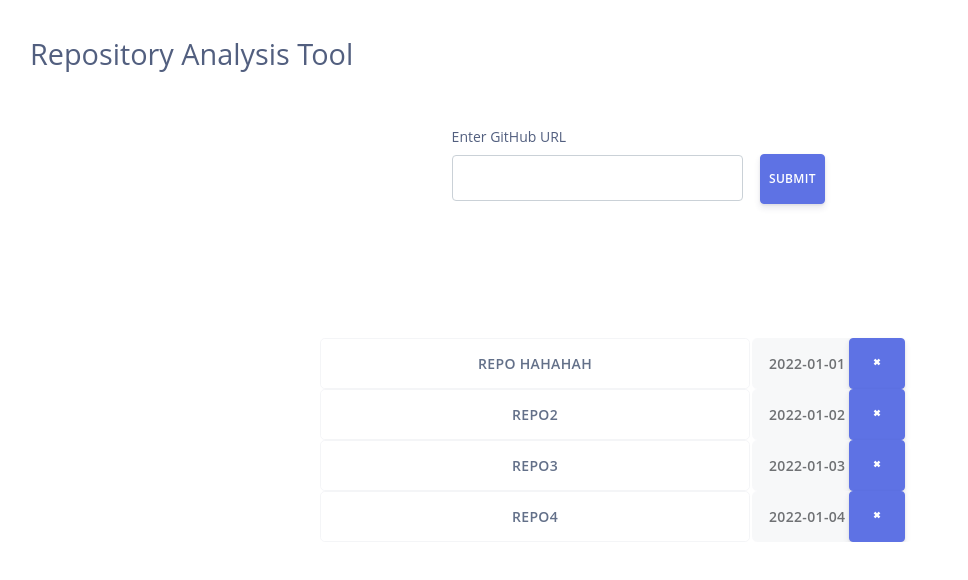
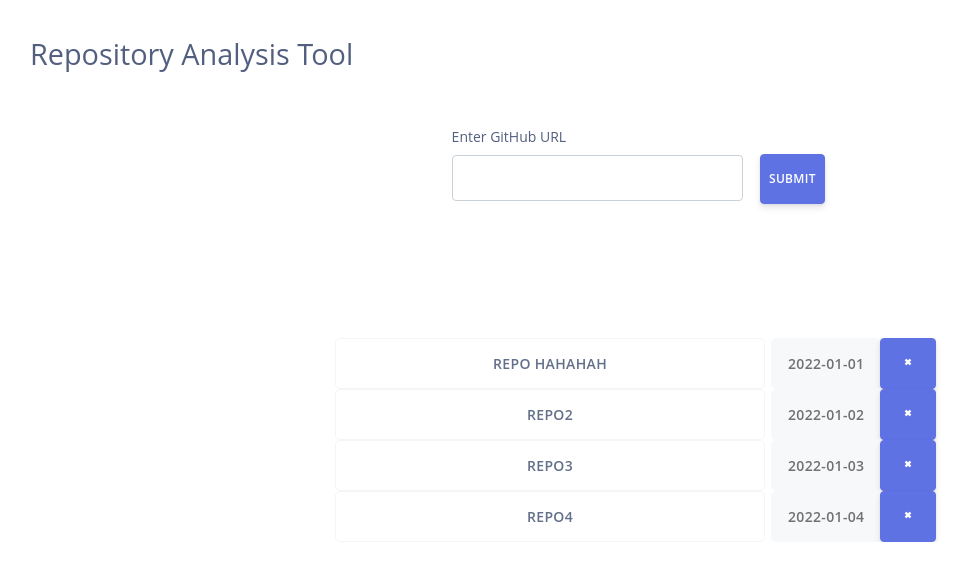
Before and after one commit to EduardoCalvoUribe/GitHubRepositoryAnalysisTool, a Vue app in the folder frontend/: page / in a window 1280 px wide. Shown: the top 580 px of the page, without its empty margins (2-970 px from the left). Built offline with nearby package versions, Linux system fonts and the light colour scheme.

Commit message:
The grids and boxes are aligned better.

```diff
--- a/frontend/src/App.vue
+++ b/frontend/src/App.vue
@@ -141,14 +141,14 @@ export default {
 
   <div class="container ct-example-row" v-for="repo in repoInfo">
     <div class="row">
+      <div class="col-2">
+        <span><base-button style="width: 300%; margin-left: 202px" outline type="secondary" size = "lg">{{ repo.name }}</base-button></span>
+      </div>
       <div class="col-1">
-        <span><base-button style=" margin-left: 619px" size="lg" type="secondary" disabled>{{ repo.last_accessed }}</base-button></span>
-      </div>
-      <div class="col-2">
-        <span><base-button style="width: 300%; margin-left: 100px" outline type="secondary" size = "lg">{{ repo.name }}</base-button></span>
+        <span><base-button style=" margin-left: 465px" size="lg" type="secondary" disabled>{{ repo.last_accessed }}</base-button></span>
       </div>
       <div class="col-3">
-        <span><base-button style="margin-left: 456px; height: 100%" type="primary" icon="ni ni-fat-remove"></base-button></span>
+        <span><base-button style="margin-left: 487px; height: 100%" type="primary" icon="ni ni-fat-remove"></base-button></span>
       </div>
     </div>
   </div>
```
